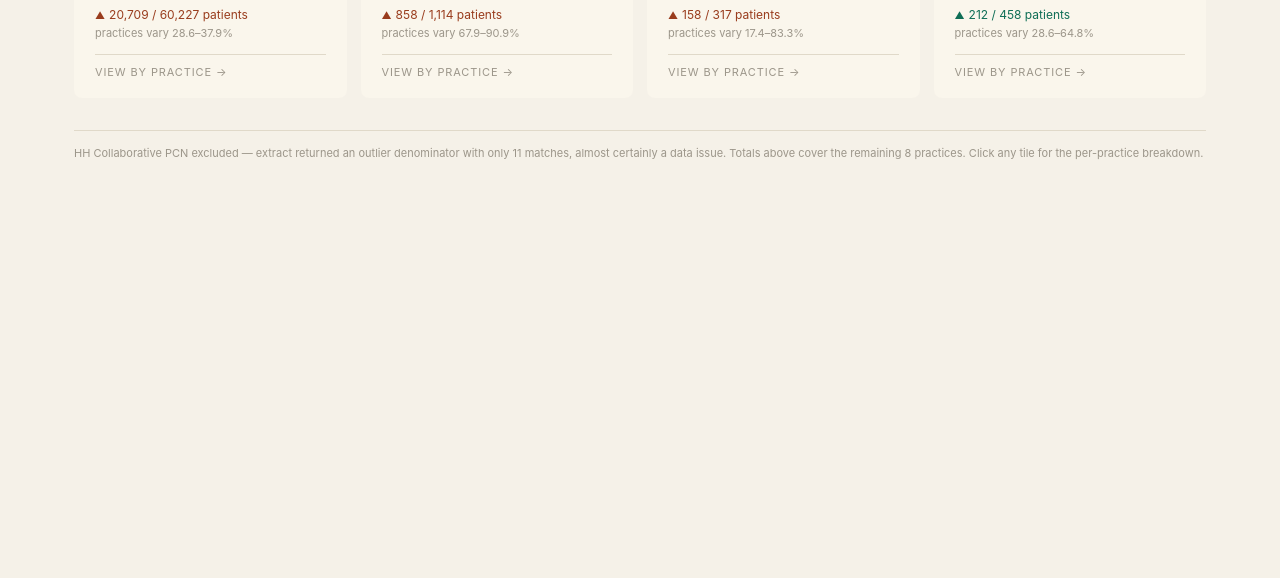
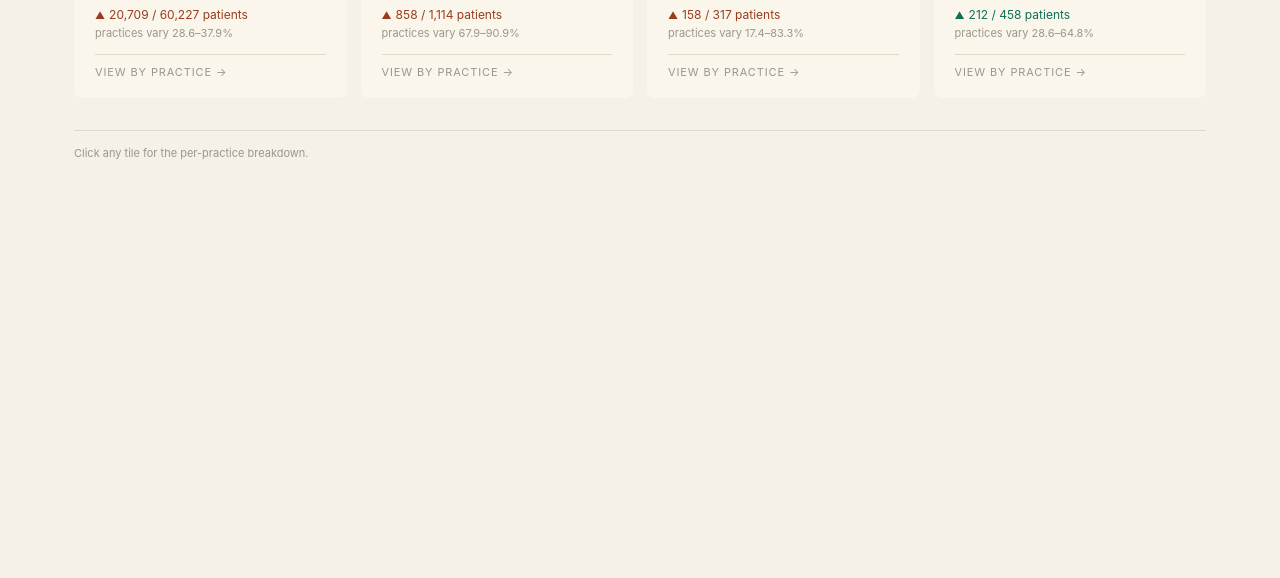
Before and after one commit to ashgugnani/htnpipeline, a plain HTML site: page index (8).html in a window 1280 px wide. Shown: the part 222-800 px from the top of the page. Drawn offline with Linux system fonts and the light colour scheme.

Commit message:
Update index (8).html

```diff
--- a/index (8).html
+++ b/index (8).html
@@ -288,7 +288,7 @@
     <div class="tiles" id="tiles"></div>
 
     <div class="footnote">
-      HH Collaborative PCN excluded — extract returned an outlier denominator with only 11 matches, almost certainly a data issue. Totals above cover the remaining 8 practices. Click any tile for the per-practice breakdown.
+       Click any tile for the per-practice breakdown.
     </div>
   </section>
 
```
